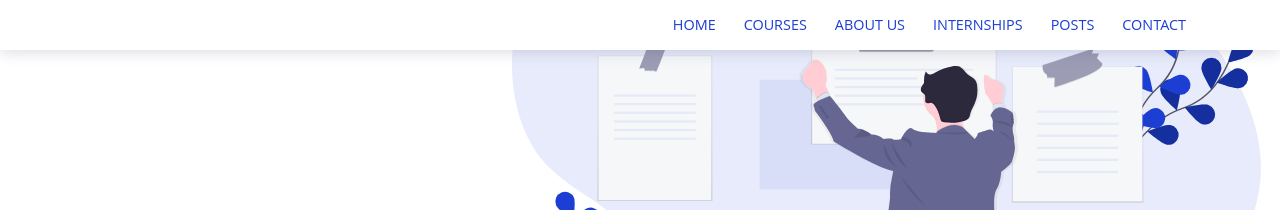
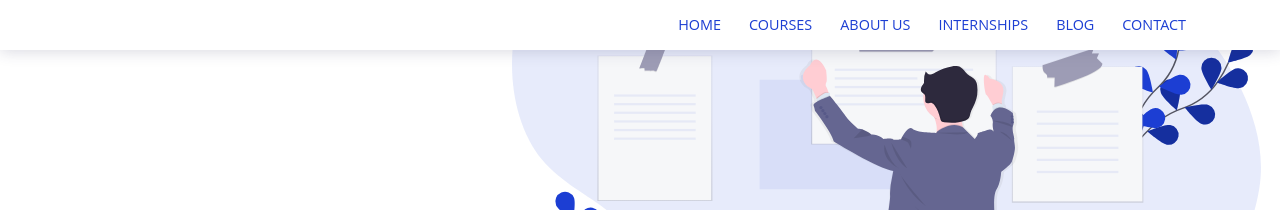
Before and after one commit to knowledgefoundation/knowledgefoundation.github.io, a Jekyll site: the page built from index.html, in a window 1280 px wide. Shown: the top 210 px of the page. Built offline with Jekyll 4.4.1, drawn with Linux system fonts in a browser that asks for light colours.

Commit message:
Changed Menu

```diff
--- a/_includes/main-menu-mobile.html
+++ b/_includes/main-menu-mobile.html
@@ -4,7 +4,7 @@
     <li><a href="{{site.baseurl}}/courses/" class="{% if page.url contains 'courses' %}current{% endif %}">Courses</a></li>
     <li><a href="{{site.baseurl}}/team/" class="{% if page.url contains 'team' %}current{% endif %}">Team</a></li>
     <li><a href="{{site.baseurl}}/internships/" class="{% if page.url contains 'internships' %}current{% endif %}">Internships</a></li>
-    <li><a href="{{site.baseurl}}/posts/" class="{% if page.url contains 'posts' %}current{% endif %}">Posts</a></li>
+    <li><a href="{{site.baseurl}}/posts/" class="{% if page.url contains 'posts' %}current{% endif %}">Blog</a></li>
     <li><a href="{{site.baseurl}}/contact/" class="{% if page.url contains 'contact' %}current{% endif %}">Contact</a></li>
   </ul>
 </div>
--- a/_includes/main-menu.html
+++ b/_includes/main-menu.html
@@ -4,7 +4,7 @@
     <li><a href="{{site.baseurl}}/courses/" class="{% if page.url contains 'courses' %}current{% endif %}">courses</a></li>
     <li><a href="{{site.baseurl}}/team/" class="{% if page.url contains 'team' %}current{% endif %}">About Us</a></li>
     <li><a href="{{site.baseurl}}/internships/" class="{% if page.url contains 'internships' %}current{% endif %}">Internships</a></li>
-    <li><a href="{{site.baseurl}}/posts/" class="{% if page.url contains 'posts' %}current{% endif %}">Posts</a></li>
+    <li><a href="{{site.baseurl}}/posts/" class="{% if page.url contains 'posts' %}current{% endif %}">Blog</a></li>
     <li><a href="{{site.baseurl}}/contact/" class="{% if page.url contains 'contact' %}current{% endif %}">Contact</a></li>
   </ul>
 </div>
```
